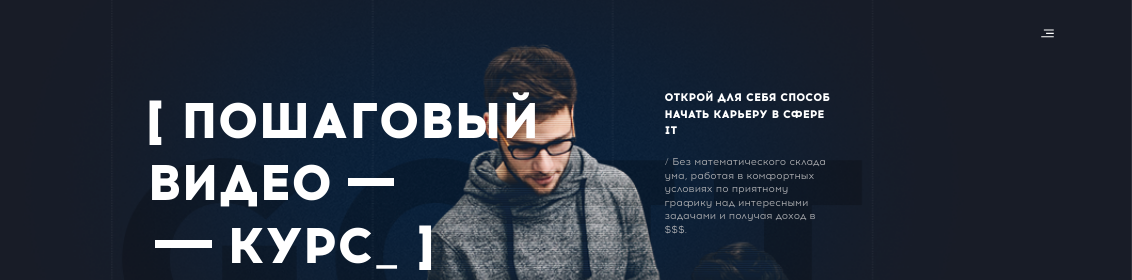
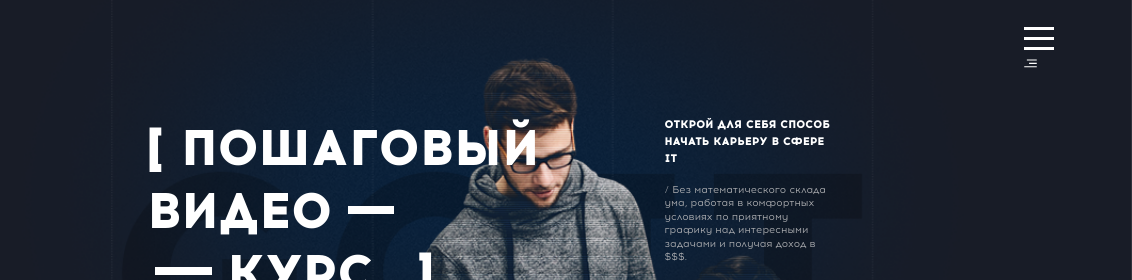
Before and after one commit to IvanFesenko/video-course-goit, a website: page src/index.html in a window 1280 px wide. Shown: the top 280 px of the page, 148-1280 px from the left. Drawn offline with nearby package versions, Linux system fonts and the light colour scheme; files that its build step writes are made by us from their sources.

Commit message:
add burger

```diff
--- a/src/html/1.html
+++ b/src/html/1.html
@@ -16,19 +16,24 @@
         </div>
       </div>
       <div class="menu">
+        <div class="burger__container">
+          <span class="burger"></span>
+        </div>
         <svg class="menu__burger">
           <use href="./images/icons/icons.svg#burg-menu"></use>
         </svg>
         <ul class="social-list">
           <li class="social-list__item">
-            <a href="#" class="social-list__item-link"><span class="visually-hidden">facebook</span>
+            <a href="#" class="social-list__item-link"
+              ><span class="visually-hidden">facebook</span>
               <svg class="social-list__item-link--icon">
                 <use href="./images/icons/icons.svg#icon-facebook"></use>
               </svg>
             </a>
           </li>
           <li class="social-list__item">
-            <a href="#" class="social-list__item-link"><span class="visually-hidden">twitter</span>
+            <a href="#" class="social-list__item-link"
+              ><span class="visually-hidden">twitter</span>
               <svg class="social-list__item-link--icon">
                 <use href="./images/icons/icons.svg#icon-twitter"></use>
               </svg>
@@ -42,13 +47,17 @@
     <div class="header-content">
       <div class="title-wrapper">
         <h2 class="title title--mobile">[ Пошаговый Видео-курс_ ]</h2>
-        <h2 class="title title--tablet">[ Пошаговый Видео <span class="title-span">курс_ ]</span></h2>
+        <h2 class="title title--tablet">
+          [ Пошаговый Видео <span class="title-span">курс_ ]</span>
+        </h2>
         <div class="description-wrapper">
           <p class="description">
             «Старт в карьере web-разработчика с 0» для тех, кто давно хотел
             зарабатывать больше работая в IT, но не знал, где реализовать себя
           </p>
-          <a href="#" class="btn header-btn header-btn--tablet">Приобрести курс</a>
+          <a href="#" class="btn header-btn header-btn--tablet"
+            >Приобрести курс</a
+          >
         </div>
       </div>
       <div class="coment-wrapper">
@@ -59,7 +68,9 @@
           / Без математического склада ума, работая в комфортных условиях по
           приятному графику над интересными задачами и получая доход в $$$.
         </p>
-        <a href="#" class="btn header-btn header-btn--mobile">Приобрести курс</a>
+        <a href="#" class="btn header-btn header-btn--mobile"
+          >Приобрести курс</a
+        >
       </div>
     </div>
   </div>
--- a/src/sass/components/1.scss
+++ b/src/sass/components/1.scss
@@ -276,3 +276,68 @@
     }
   }
 }
+
+@keyframes slide {
+  from {
+    width: 0;
+  }
+  50% {
+    width: 100%;
+  }
+  to {
+    width: 0;
+  }
+}
+
+.burger {
+  display: block;
+  position: absolute;
+  width: rem(30);
+  height: rem(3);
+  top: rem(13);
+  right: 0;
+  background-color: $white-color;
+
+  &::before {
+    content: '';
+    display: block;
+    position: absolute;
+    top: rem(10);
+    right: 0;
+    width: rem(30);
+    height: rem(3);
+    background-color: $white-color;
+  }
+
+  &::after {
+    content: '';
+    display: block;
+    position: absolute;
+    top: rem(-10);
+    right: 0;
+    width: rem(30);
+    height: rem(3);
+    background-color: $white-color;
+  }
+}
+
+.burger__container {
+  cursor: pointer;
+  position: relative;
+  margin: 0 auto;
+  width: rem(30);
+  height: rem(30);
+  background-color: rgba(255, 255, 255, 0);
+
+  &:hover .burger {
+    animation: slide 0.5s infinite ease-out;
+  }
+
+  &:hover .burger::before {
+    animation: slide 0.6s infinite ease-out;
+  }
+
+  &:hover .burger::after {
+    animation: slide 0.7s infinite ease-out;
+  }
+}
```
